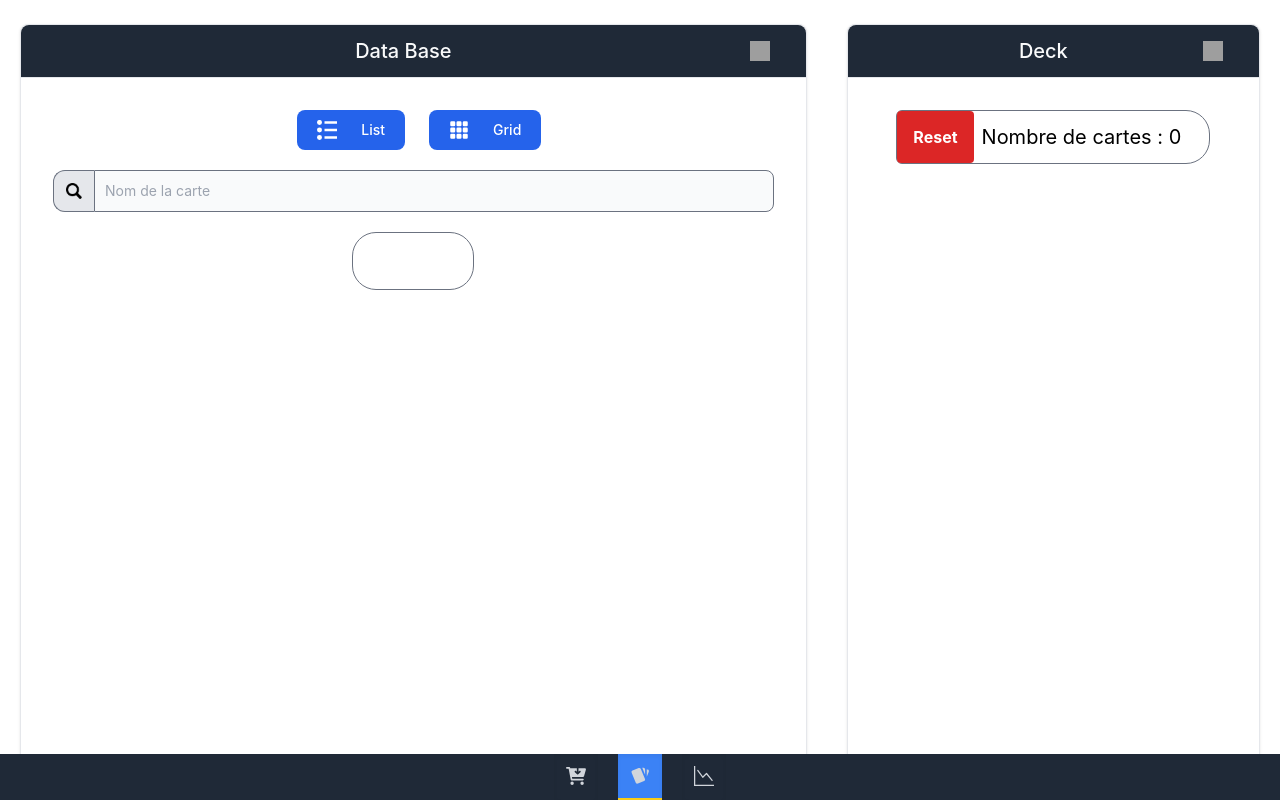
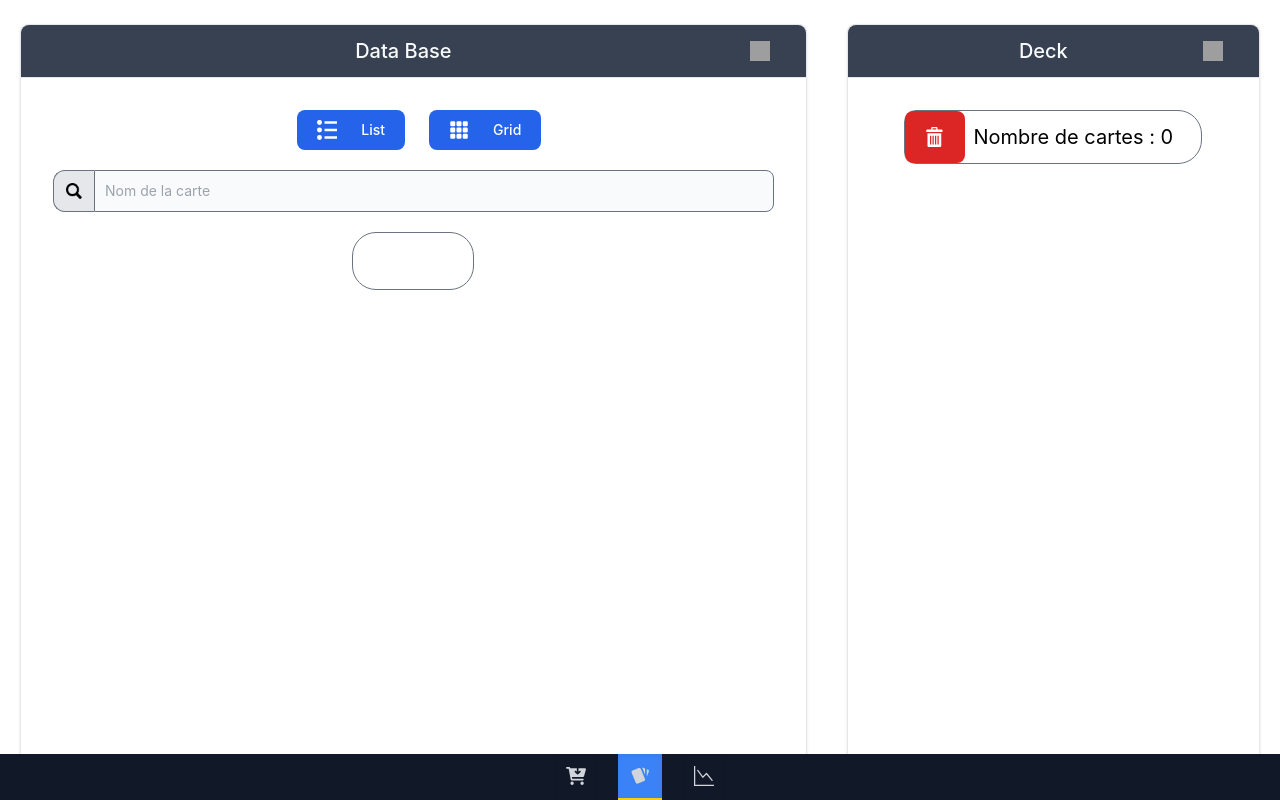
Before and after one commit to Nepsio/MTG_Deck_Builder, a React (Create React App) app in the folder Front/mtgdeck/: page / in a window 1280 px wide. Built offline with nearby package versions, Linux system fonts and the light colour scheme; grey boxes are pictures that could not be loaded.

Commit message:
style : Modification de style

```diff
--- a/Front/mtgdeck/src/App.js
+++ b/Front/mtgdeck/src/App.js
@@ -2,10 +2,14 @@ import './App.css';
 import React from 'react';
 import MTGApp from './common/MTGApp';
 import Footer from './common/Footer';
+import { CardDeck} from './util/CardData';
+
 
 
 function App() {
   const [page, setPage] = React.useState("DeckBuilder");
+
+
 
   return (
       <>
--- a/Front/mtgdeck/src/common/Footer.js
+++ b/Front/mtgdeck/src/common/Footer.js
@@ -5,7 +5,7 @@ function Footer (props) {
 
 
     return (
-        <footer class="sticky z-50 bg-gray-800 bottom-0  ">
+        <footer class="sticky z-50 bg-gray-900 bottom-0  ">
             <div class="flex space-x-5 justify-center md:mt-0">
                 <SVGButton
                     viewBox="0 0 576 512"
--- a/Front/mtgdeck/src/common/MTGApp.js
+++ b/Front/mtgdeck/src/common/MTGApp.js
@@ -2,7 +2,7 @@ import React from "react";
 import {Card, CardSection, CardSectionScrollable} from "./component/container/Card";
 import SearchBar from "./component/SearchBar";
 import {CardDisplayer, CardDisplayerListView, CardDisplayerDeck, CardDeckDisplayerListView} from "./component/CardDisplayer";
-import {ButtonWithIcon, Button} from "./component/basic/Button";
+import {ButtonWithIcon, Button, IconButton} from "./component/basic/Button";
 import Grid_box from "../asset/svg/Grid_box.svg";
 import CardListIcon from "../asset/svg/CardListIcon.png";
 import { CardDeck} from "../util/CardData";
@@ -122,11 +122,12 @@ function MTGApp()  {
                         <div class="py-3">
                             <Card title="Deck">
                                 <div class="flex flex-row justify-center pb-4 ">
-                                    <div class="flex flex-row border pr-7 rounded-r-3xl rounded-l-md border-gray-500">
-                                        <Button
+                                    <div class="flex flex-row border pr-7 rounded-r-3xl rounded-l-xl border-gray-500">
+                                        <IconButton
                                             onClick={() => setCardDeck(new CardDeck([]))}
-                                            text="Reset"
                                             buttonType = "danger"
+                                            svgDescription = "M2 5v10c0 .55.45 1 1 1h9c.55 0 1-.45 1-1V5H2zm3 9H4V7h1v7zm2 0H6V7h1v7zm2 0H8V7h1v7zm2 0h-1V7h1v7zM13.25 2H10V.75A.753.753 0 009.25 0h-3.5A.753.753 0 005 .75V2H1.75a.752.752 0 00-.75.75V4h13V2.75a.752.752 0 00-.75-.75zM9 2H6v-.987h3V2z"
+                                            viewBox = "0 0 16 16"
                                         />
                                         <h2 class=" text-center my-3 pl-2 text-xl">Nombre de cartes : {cardDeck.cardNumber}</h2>
                                     </div>
--- a/Front/mtgdeck/src/common/component/CardDisplayer.js
+++ b/Front/mtgdeck/src/common/component/CardDisplayer.js
@@ -1,6 +1,6 @@
 import React from "react";
 import { Slide, Fade} from 'react-awesome-reveal';
-
+import { Button } from "./basic/Button";
 
 
 
@@ -151,10 +151,12 @@ function CardDisplayerListView(props) {
                     Descrition : {props.card.description}
                 </p>
                 <p class="text-xs text-neutral-500 dark:text-neutral-300">
-                    <button onClick={() => props.addSelectedCards(props.card)}   class="
-                    text-center  bottom-0 left-0 h-auto w-auto  p-1 text-xl font-bold text-white bg-green-400  rounded-md ">
-                        <span class="mx-auto">Ajouter</span>
-                    </button>
+                    <Button
+                        text="Ajouter"
+                        buttonType="success"
+                        onClick={() => props.addSelectedCards(props.card)}
+                    >
+                    </Button>
                 </p>
             </div>
         </div>
--- a/Front/mtgdeck/src/common/component/basic/Button.js
+++ b/Front/mtgdeck/src/common/component/basic/Button.js
@@ -15,6 +15,23 @@ function ButtonWithIcon(props) {
         <p class="text-white pl-1  border-blue-900 py-2.5 px-">
             {props.text}
         </p>
+    </button>
+  );
+}
+
+function IconButton(props) {
+  const buttonColorClass = getButtonStyleClass(props.buttonType);
+  return (
+    <button
+        type="button"
+        class={` text-white ${buttonColorClass}   font-medium rounded-lg text-sm text-center inline-flex items-center  `}
+        onClick={props.onClick}
+    >
+        <div class="px-5">
+          <svg className="w-5 h-5" aria-hidden="true" xmlns="http://www.w3.org/2000/svg" fill="currentColor" viewBox={props.viewBox}>
+              <path fillRule="evenodd" d={props.svgDescription} clipRule="evenodd"/>
+          </svg>
+        </div>
     </button>
   );
 }
@@ -55,4 +72,4 @@ function getButtonStyleClass(buttonType) {
     }
   }
 
-export  {ButtonWithIcon, Button};
+export  {ButtonWithIcon, Button , IconButton};
--- a/Front/mtgdeck/src/common/component/container/Card.js
+++ b/Front/mtgdeck/src/common/component/container/Card.js
@@ -5,8 +5,8 @@ function Card(props) {
     const [displayBody, setDisplayBody] = React.useState(true);
 
     return (
-        <div class=" bg-white border border-gray-200 rounded-lg shadow  flex flex-col  dark:bg-gray-800 dark:border-gray-700">
-           <div class="flex flex-wrap text-sm font-medium px-9  text-gray-50 border-b border-gray-200 rounded-t-lg bg-gray-800" id="defaultTab" data-tabs-toggle="#defaultTabContent" role="tablist">
+        <div class=" bg-white border border-gray-200 rounded-lg shadow  flex flex-col  dark:bg-gray-600 ">
+           <div class="flex flex-wrap text-sm font-medium px-9  text-gray-50 border-b border-gray-200 rounded-t-lg bg-gray-700" id="defaultTab" data-tabs-toggle="#defaultTabContent" role="tablist">
                 <h2 class=" text-center mx-auto my-3  text-xl">{props.title}</h2>
                 <button onClick={() => setDisplayBody(!displayBody)} >
                     <img src={eye}   class="w-5 h-5"/>
```
